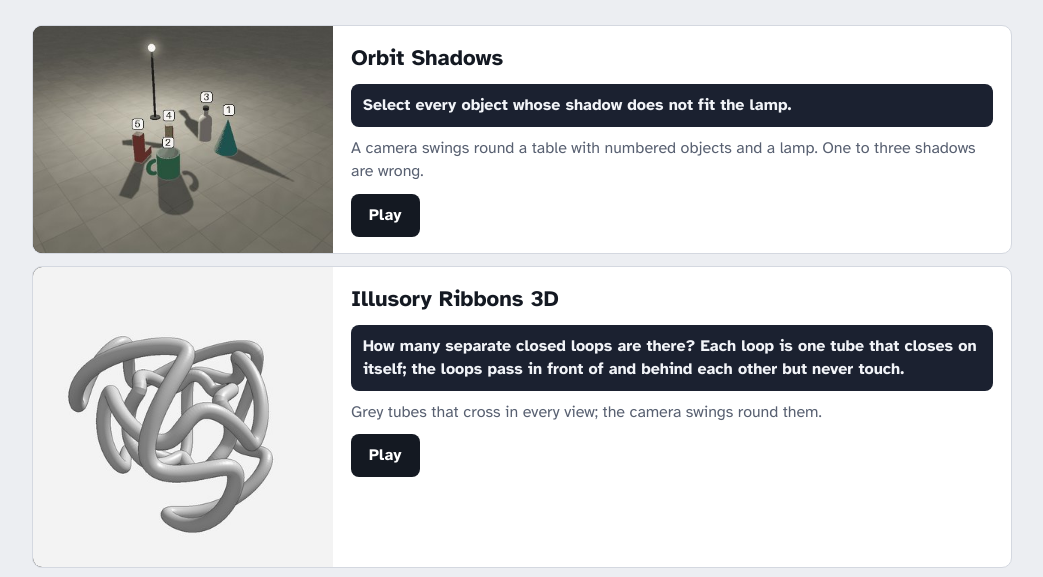
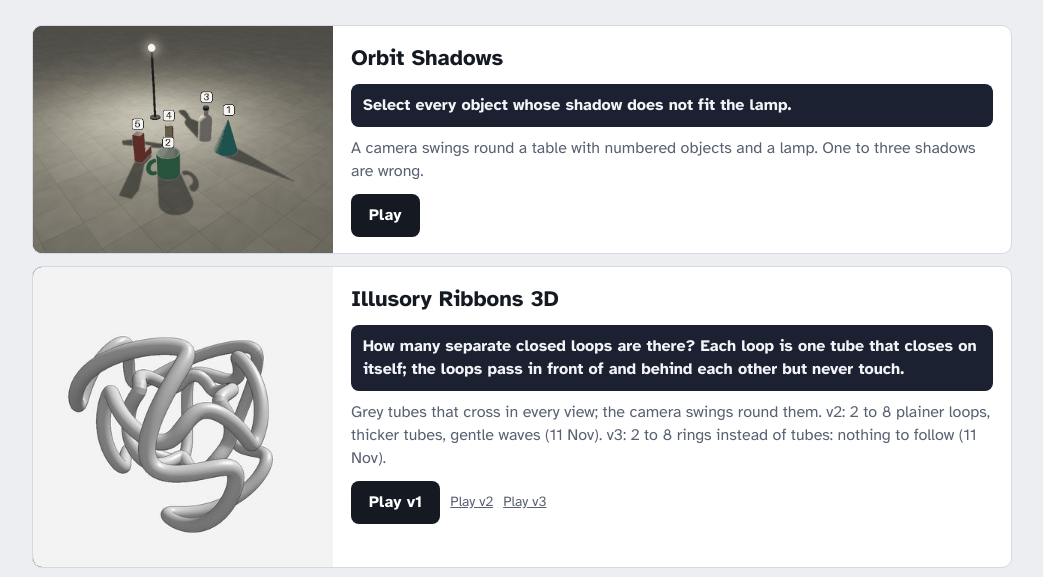
Before and after one commit to petersiim/captcha-pilots, a plain HTML site: page index.html in a window 1280 px wide. Shown: the part 165-742 px from the top of the page, without its empty margins (118-1161 px from the left). Drawn offline with Linux system fonts and the light colour scheme.

Commit message:
Overview: Illusory Ribbons 3D v2 and v3

```diff
--- a/index.html
+++ b/index.html
@@ -81,8 +81,8 @@ a:focus-visible, summary:focus-visible { outline: 3px solid var(--lamp); outline
       <div class="body">
         <h3>Illusory Ribbons 3D</h3>
         <div class="task">How many separate closed loops are there? Each loop is one tube that closes on itself; the loops pass in front of and behind each other but never touch.</div>
-        <p>Grey tubes that cross in every view; the camera swings round them.</p>
-        <div class="links"><a class="btn" href="ribbons-3d/index.html">Play</a></div>
+        <p>Grey tubes that cross in every view; the camera swings round them. v2: 2 to 8 plainer loops, thicker tubes, gentle waves (11 Nov). v3: 2 to 8 rings instead of tubes: nothing to follow (11 Nov).</p>
+        <div class="links"><a class="btn" href="ribbons-3d/index.html">Play v1</a><a class="small" href="ribbons-3d-v4/index.html">Play v2</a><a class="small" href="ribbons-3d-v5/index.html">Play v3</a></div>
       </div>
     </article>
     <article class="card">
```
